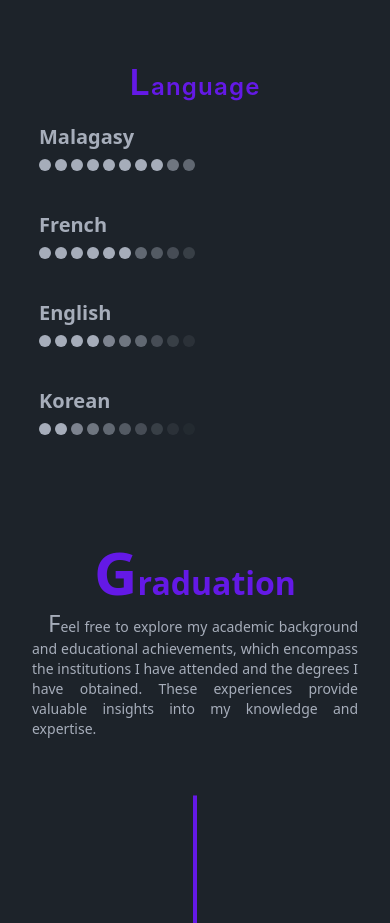
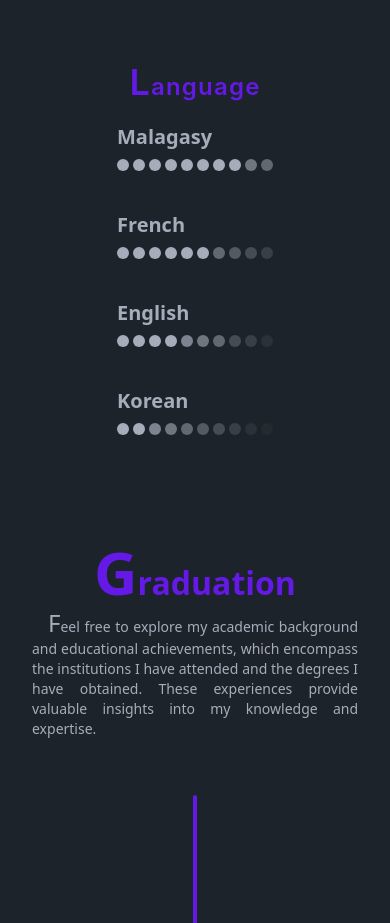
Before and after one commit to thony32/react-wcc-s3, a React (Vite) app: page / in a window 390 px wide. Shown: the part 2774-3697 px from the top of the page. Built offline with nearby package versions, Linux system fonts and the light colour scheme.

Commit message:
bouton flottant sisa

```diff
--- a/src/components/Language.tsx
+++ b/src/components/Language.tsx
@@ -1,6 +1,6 @@
 export default function Language() {
   return (
-    <div className="flex flex-wrap gap-10">
+    <div className="flex flex-wrap justify-center md:justify-start gap-10">
       <div className="space-y-2 group">
         <label className="text-xl font-bold">Malagasy</label>
         <div className="flex gap-1">
```
